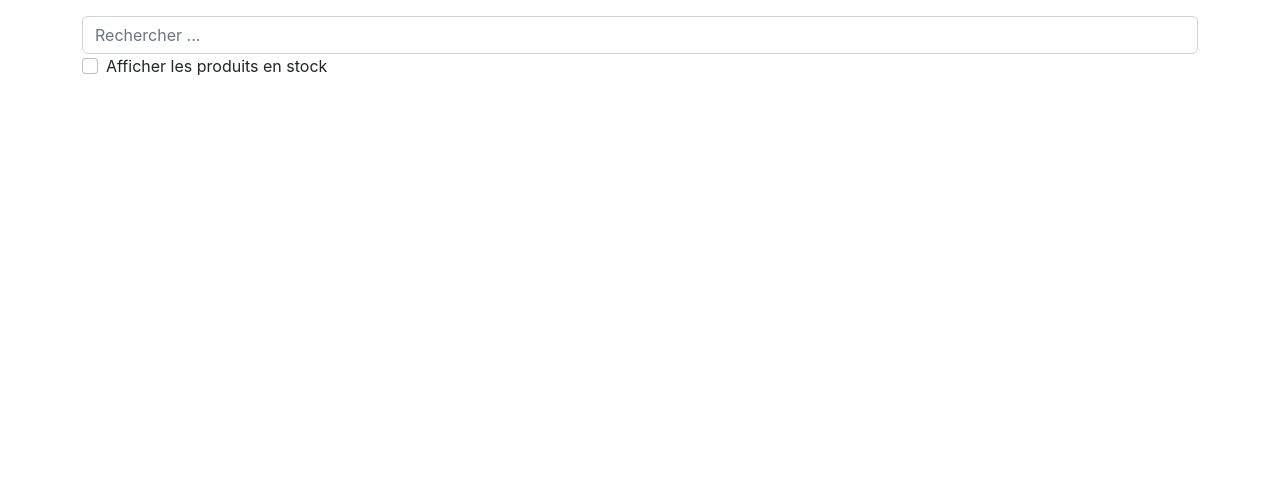
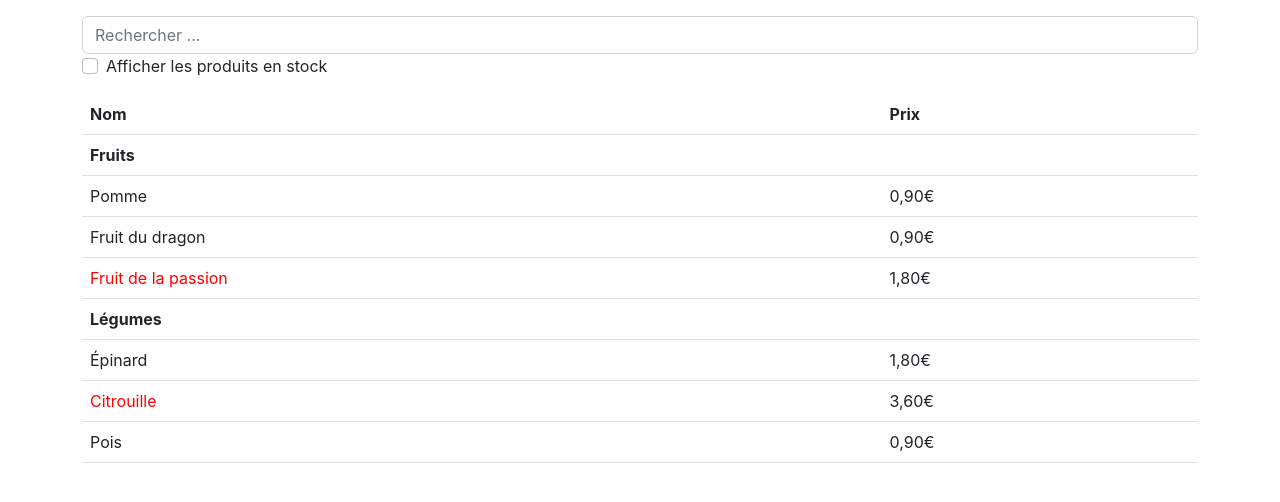
Before and after one commit to 5sensprod/react_folio_5sp, a React (Create React App) app: page / in a window 1280 px wide. Shown: the top 502 px of the page. Built offline with nearby package versions, Linux system fonts and the light colour scheme.

Commit message:
ajout composant ProductTable

```diff
--- a/src/components/App.js
+++ b/src/components/App.js
@@ -1,9 +1,12 @@
+import { PRODUCTS } from '../data/product'
 import { SearchBar } from './forms/SearchBar'
+import { ProductTable } from './products/ProductTable'
 
 function App() {
   return (
     <div className="container my-3">
       <SearchBar />
+      <ProductTable products={PRODUCTS} />
     </div>
   )
 }
--- /dev/null
+++ b/src/components/products/ProductCategoryRow.jsx
@@ -0,0 +1,17 @@
+/**
+ * Composant pour afficher le nom d'une catégorie de produits dans une ligne de tableau.
+ *
+ * @param {Object} props Les props du composant.
+ * @param {string} props.name Le nom de la catégorie à afficher.
+ * @returns {React.Element} Le rendu du composant.
+ */
+
+export function ProductCategoryRow({ name }) {
+  return (
+    <tr>
+      <td colSpan={2}>
+        <strong>{name}</strong>
+      </td>
+    </tr>
+  )
+}
--- /dev/null
+++ b/src/components/products/ProductRow.jsx
@@ -0,0 +1,9 @@
+export function ProductRow({ product }) {
+  const style = product.stocked ? undefined : { color: 'red' }
+  return (
+    <tr>
+      <td style={style}>{product.name}</td>
+      <td>{product.price}</td>
+    </tr>
+  )
+}
--- /dev/null
+++ b/src/components/products/ProductTable.jsx
@@ -0,0 +1,39 @@
+import { ProductCategoryRow } from './ProductCategoryRow'
+import { ProductRow } from './ProductRow'
+
+/**
+ * Composant pour afficher une table de produits avec leurs catégories.
+ *
+ * @param {Object} props Les props du composant.
+ * @param {Array} props.products La liste des produits à afficher.
+ * @returns {React.Element} Le rendu du composant.
+ */
+export function ProductTable({ products }) {
+  const rows = []
+  let lastCategory = null
+
+  products.forEach((product) => {
+    // Si la catégorie du produit change, ajoutez une nouvelle ligne de catégorie.
+    if (product.category !== lastCategory) {
+      rows.push(
+        <ProductCategoryRow key={product.category} name={product.category} />,
+      )
+      lastCategory = product.category
+    }
+
+    // Ajoutez une nouvelle ligne de produit pour chaque produit.
+    rows.push(<ProductRow key={product.name} product={product} />)
+  })
+
+  return (
+    <table className="table">
+      <thead>
+        <tr>
+          <th>Nom</th>
+          <th>Prix</th>
+        </tr>
+      </thead>
+      <tbody>{rows}</tbody>
+    </table>
+  )
+}
--- /dev/null
+++ b/src/data/product.js
@@ -0,0 +1,18 @@
+export const PRODUCTS = [
+  { category: 'Fruits', price: '0,90€', stocked: true, name: 'Pomme' },
+  {
+    category: 'Fruits',
+    price: '0,90€',
+    stocked: true,
+    name: 'Fruit du dragon',
+  },
+  {
+    category: 'Fruits',
+    price: '1,80€',
+    stocked: false,
+    name: 'Fruit de la passion',
+  },
+  { category: 'Légumes', price: '1,80€', stocked: true, name: 'Épinard' },
+  { category: 'Légumes', price: '3,60€', stocked: false, name: 'Citrouille' },
+  { category: 'Légumes', price: '0,90€', stocked: true, name: 'Pois' },
+]
```
